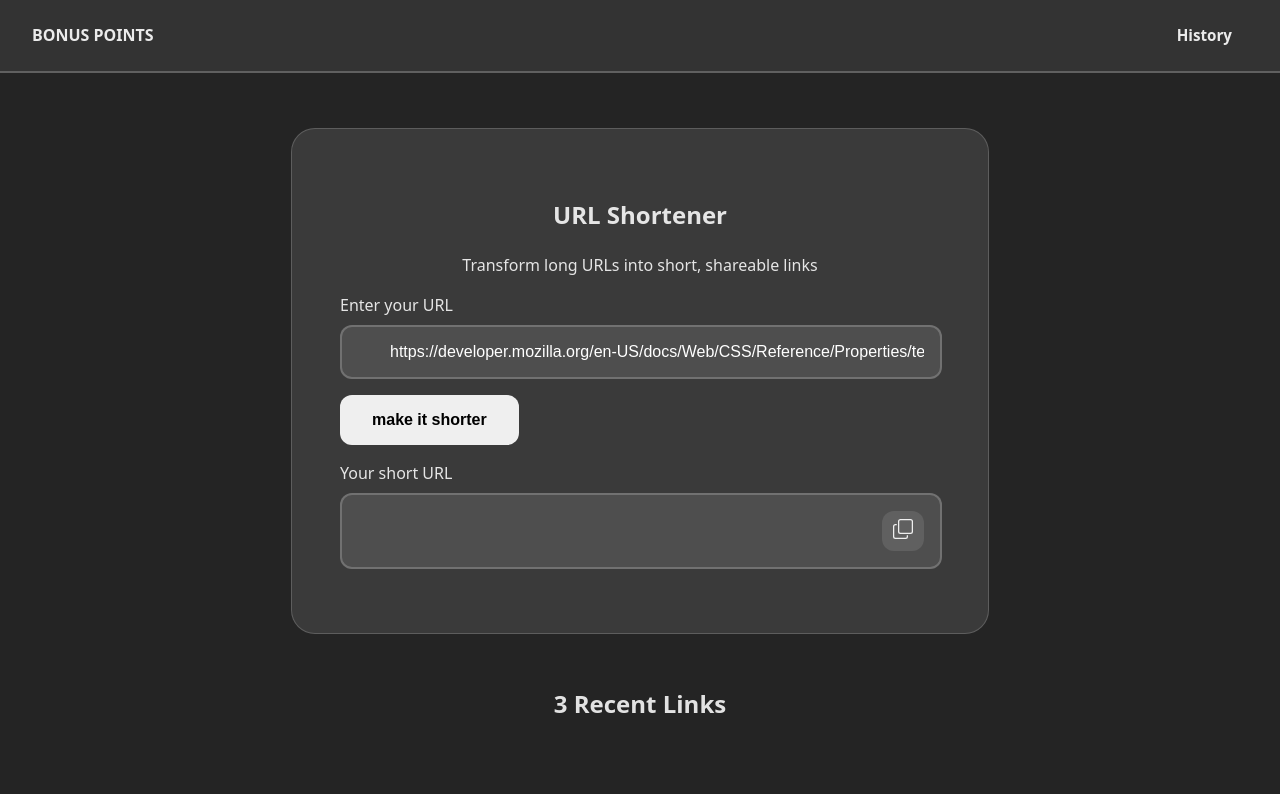
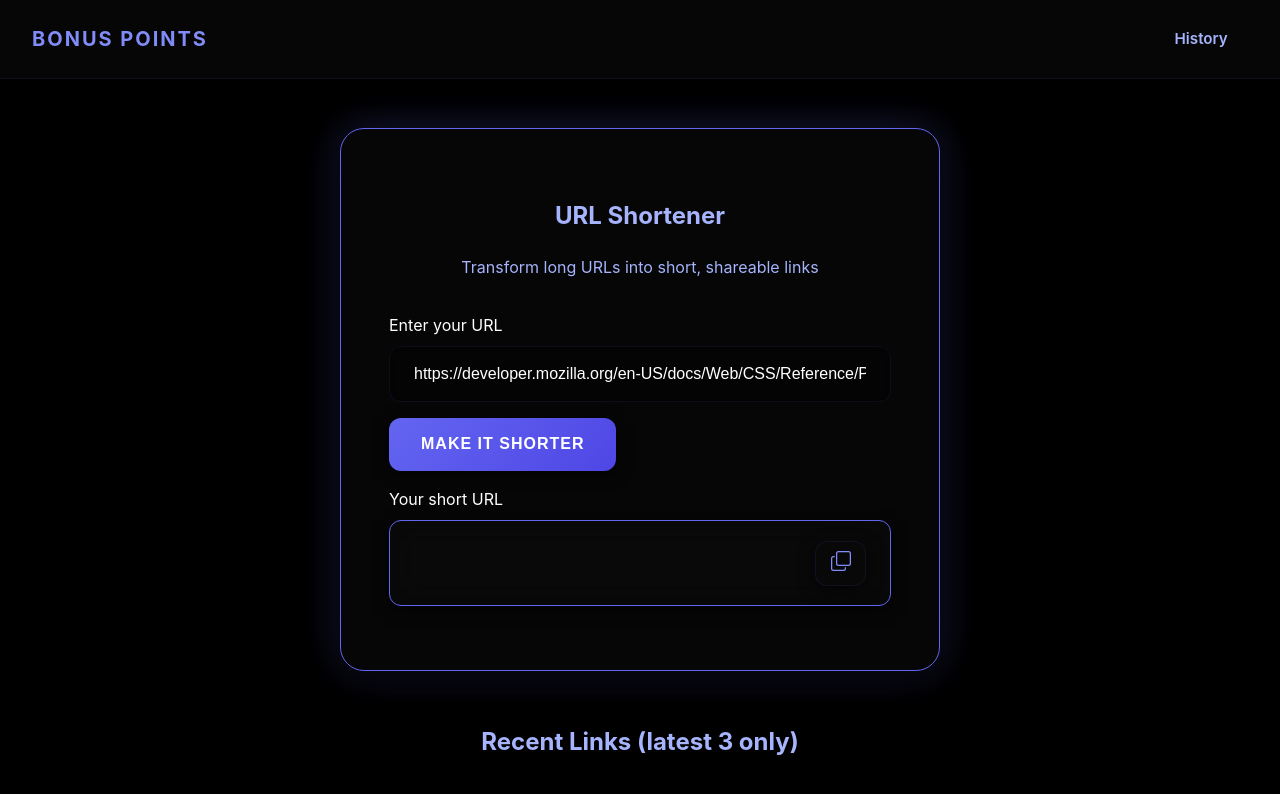
Before and after one commit to Jitkal/BonusPoints-URL-shorten, a React (Vite) app in the folder Url-shorten/: page / in a window 1280 px wide. Shown: the top 794 px of the page. Built offline with nearby package versions, Linux system fonts and the light colour scheme.

Commit message:
update UI

```diff
--- a/Url-shorten/src/components/RecentURL.jsx
+++ b/Url-shorten/src/components/RecentURL.jsx
@@ -11,7 +11,7 @@ const RecentURL=({recent})=> {
         <div id='recent'>
                 <div className='Header'>
                     <h2>
-                        3 Recent Links
+                        Recent Links (latest 3 only)
                     </h2>
                 </div>
 
--- a/Url-shorten/src/styles/App.css
+++ b/Url-shorten/src/styles/App.css
@@ -1,56 +1,84 @@
-#App{
+#App {
     flex-direction: column;
     align-items: center;
     justify-content: center;
     padding: 6rem 2rem 2rem 2rem;
     overflow: hidden;
+    min-height: 100vh;
+    background: transparent;
+    position: relative;
+    z-index: 1;
 }
-a{
-    color: rgba(255, 255, 255, 0.9);
+
+@media (max-width: 768px) {
+    #App {
+        padding: 5rem 1rem 1rem 1rem;
+    }
+}
+
+a {
+    color: var(--primary-light);
     text-decoration: none;
     cursor: pointer;
-}
-a:hover {
-    color: #ffed4e;
-    text-decoration: underline;
+    transition: var(--transition);
 }
 
-.Copy{
-    padding: 0.5rem 0.7rem;
-    border-radius: 12px;
-    border: none;
+a:hover {
+    color: var(--primary);
+    text-decoration: none;
+    filter: drop-shadow(0 0 8px var(--accent-glow));
+}
+
+.Copy {
+    padding: 0.6rem 0.9rem;
+    border-radius: var(--radius-md);
+    border: 1px solid var(--glass-border);
     cursor: pointer;
-    transition: all 0.3s ease;
+    transition: var(--transition);
     align-items: center;
     justify-content: center;
     overflow: hidden;
-    color: rgba(255, 255, 255, 0.9);
-    background: rgba(255, 255, 255, 0.1);
+    color: var(--primary-light);
+    background: var(--glass-bg);
+    backdrop-filter: var(--blur-md);
+    position: relative;
 }
+
+
+.Copy:hover {
+    background: var(--glass-hover);
+    border-color: var(--primary);
+    transform: translateY(-2px);
+    box-shadow: var(--shadow-md), var(--shadow-glow);
+}
+
 
 .loader {
     width: 16px;
     height: 16px;
     border-radius: 50%;
     display: block;
-    margin:15px auto;
+    margin: 15px auto;
     position: relative;
-    background: #FFF;
-    box-shadow: -24px 0 #FFF, 24px 0 #FFF;
+    background: var(--primary);
+    box-shadow: -24px 0 var(--primary), 24px 0 var(--primary);
     box-sizing: border-box;
     animation: shadowPulse 2s linear infinite;
 }
+
 @keyframes shadowPulse {
     33% {
-        background: #FFF;
-        box-shadow: -24px 0 #FF3D00, 24px 0 #FFF;
+        background: var(--primary);
+        box-shadow: -24px 0 var(--primary-light), 24px 0 var(--primary);
     }
+
     66% {
-        background: #FF3D00;
-        box-shadow: -24px 0 #FFF, 24px 0 #FFF;
+        background: var(--primary-light);
+        box-shadow: -24px 0 var(--primary), 24px 0 var(--primary);
     }
+
     100% {
-        background: #FFF;
-        box-shadow: -24px 0 #FFF, 24px 0 #FF3D00;
+        background: var(--primary);
+        box-shadow: -24px 0 var(--primary), 24px 0 var(--primary-light);
     }
 }
--- a/Url-shorten/src/styles/Nav.css
+++ b/Url-shorten/src/styles/Nav.css
@@ -1,47 +1,96 @@
-nav{
+nav {
     position: fixed;
     top: 0;
     left: 0;
     right: 0;
     z-index: 1000;
-    background: hsl(0, 0%, 20%);
-    border-bottom: 2px solid rgb(96, 96, 96)
+    background: var(--glass-bg);
+    backdrop-filter: var(--blur-lg);
+    border-bottom: 1px solid var(--glass-border);
+    box-shadow: var(--shadow-md);
 }
 
-.NavContainer{
-    margin: 0   ;
+.NavContainer {
+    margin: 0;
     padding: 1rem 2rem;
     display: flex;
     align-items: center;
     justify-content: space-between;
 }
 
-.NavLeft{
-    text-transform: uppercase;
-    font-weight: bold;
+@media (max-width: 768px) {
+    .NavContainer {
+        padding: 0.75rem 1rem;
+    }
 }
 
-.NavLeft:hover{
-    color: rgba(255, 255, 255, 0.9);
+.NavLeft {
+    text-transform: uppercase;
+    font-weight: 700;
+    color: var(--primary-light);
+    font-size: 1.25rem;
+    letter-spacing: 2px;
+    transition: var(--transition);
+    position: relative;
+}
+
+@media (max-width: 768px) {
+    .NavLeft {
+        font-size: 1rem;
+    }
+}
+
+.NavLeft::after {
+    content: '';
+    position: absolute;
+    bottom: -4px;
+    left: 0;
+    width: 0;
+    height: 2px;
+    background: linear-gradient(90deg, var(--primary), var(--primary-light));
+    transition: var(--transition);
+}
+
+.NavLeft:hover {
+    color: var(--primary);
     text-decoration: none;
+    filter: drop-shadow(var(--shadow-glow));
+}
+
+.NavLeft:hover::after {
+    width: 100%;
 }
 
 .NavRight a {
     display: flex;
     align-items: center;
     gap: 0.5rem;
-    color: rgba(255, 255, 255, 0.9);
+    color: var(--text-secondary);
     text-decoration: none;
     font-weight: 600;
     font-size: 0.95rem;
-    transition: all 0.3s ease;
-    padding: 0.5rem 1rem;
-    border-radius: 8px;
+    transition: var(--transition);
+    padding: 0.6rem 1.2rem;
+    border-radius: var(--radius-md);
     cursor: pointer;
+    border: 1px solid transparent;
+    background: transparent;
+    position: relative;
+    overflow: hidden;
 }
 
+@media (max-width: 768px) {
+    .NavRight a {
+        padding: 0.5rem 0.9rem;
+        font-size: 0.85rem;
+        gap: 0.3rem;
+    }
+}
+
+
 .NavRight a:hover {
-    color: white;
-    background: rgba(255, 255, 255, 0.15);
+    color: var(--primary-light);
+    border-color: var(--glass-border);
     transform: translateY(-2px);
+    box-shadow: var(--shadow-sm), 0 0 12px var(--accent-glow);
 }
--- a/Url-shorten/src/styles/RecentURL.css
+++ b/Url-shorten/src/styles/RecentURL.css
@@ -1,34 +1,107 @@
-#recent{
+#recent {
     display: flex;
     flex-direction: column;
     align-items: center;
     overflow: hidden;
+    width: 100%;
 }
-.Item{
-    background: rgba(255, 255, 255, 0.1);
-    border: 1px solid rgba(255, 255, 255, 0.18);
-    border-radius: 24px;
+
+.Item {
+    background: var(--glass-bg);
+    backdrop-filter: var(--blur-lg);
+    border: 1px solid var(--glass-border);
+    border-radius: var(--radius-lg);
     display: flex;
     justify-content: space-between;
-    padding: 1rem;
+    padding: 1.5rem;
     margin: 0.75rem 0;
     max-width: 1200px;
+    width: 100%;
+    transition: var(--transition);
+    box-shadow: var(--shadow-md);
+    position: relative;
+    overflow: hidden;
 }
-.UrlText{
+
+@media (max-width: 768px) {
+    .Item {
+        flex-direction: column;
+        padding: 1rem;
+        border-radius: var(--radius-md);
+        gap: 1rem;
+    }
+}
+
+.Item:hover {
+    border-color: var(--primary);
+    transform: translateY(-4px) translateX(4px);
+    box-shadow: var(--shadow-lg), 0 0 24px var(--accent-glow);
+    background: var(--glass-hover);
+}
+
+
+#recent .UrlText {
     display: flex;
     flex-direction: column;
     align-items: start;
-    padding: 1rem 2rem;
+    padding: 0.5rem 1rem;
+    gap: 0.75rem;
+    flex: 1;
+    min-width: 0;
+}
 
+@media (max-width: 768px) {
+    #recent .UrlText {
+        padding: 0.5rem 0;
+    }
 }
-.LongUrl{
-    font-size: 0.75rem;
-    color: rgba(255, 255, 255, 0.6);
-    letter-spacing: 0.5px;
+
+.LongUrl {
+    font-size: 0.8rem;
+    color: var(--text-tertiary);
+    letter-spacing: 0.3px;
+    word-break: break-all;
+    font-family: 'Courier New', monospace;
+    line-height: 1.5;
 }
-.ShortUrl{
-    color: #a0d8ff;
-    font-size: 0.9rem;
+
+@media (max-width: 768px) {
+    .LongUrl {
+        font-size: 0.75rem;
+    }
+}
+
+.ShortUrl {
+    color: var(--primary-light);
+    font-size: 1.1rem;
     font-weight: 600;
     text-decoration: none;
+    transition: var(--transition);
+    position: relative;
 }
+
+.ShortUrl::after {
+    content: '';
+    position: absolute;
+    bottom: -2px;
+    left: 0;
+    width: 0;
+    height: 2px;
+    background: linear-gradient(90deg, var(--primary-light), var(--primary));
+    transition: var(--transition);
+}
+
+.ShortUrl:hover {
+    color: var(--primary);
+    filter: drop-shadow(0 0 8px var(--accent-glow));
+}
+
+.ShortUrl:hover::after {
+    width: 100%;
+}
+
+@media (max-width: 768px) {
+    .ShortUrl {
+        font-size: 0.95rem;
+    }
+}
--- a/Url-shorten/src/styles/ResultURL.css
+++ b/Url-shorten/src/styles/ResultURL.css
@@ -1,19 +1,36 @@
-.InputWrapper{
+.InputWrapper {
     display: flex;
     flex-direction: column;
     gap: 0.5rem;
-    margin: 1em 0em;;
+    margin: 1em 0em;
+    width: 100%;
 }
-.ResultURL{
+
+.ResultURL {
     display: flex;
     justify-content: space-between;
     align-items: center;
-    width:89%;
-    padding: 1rem 1rem 1rem 3rem;
-    border-radius: 12px;
-    border: 2px solid rgba(255, 255, 255, 0.2);
-    background: rgba(255, 255, 255, 0.1);
-    color: white;
+    width: 100%;
+    padding: 1.2rem 1.5rem;
+    border-radius: var(--radius-md);
+    border: 1px solid var(--glass-border);
+    background: var(--glass-bg);
+    backdrop-filter: var(--blur-md);
+    color: var(--primary-light);
     font-size: 1rem;
-    transition: all 0.3s ease;
+    transition: var(--transition);
+    box-shadow: var(--shadow-md);
+    position: relative;
+    overflow: hidden;border-color: var(--primary);
 }
+
+
+@media (max-width: 768px) {
+    .ResultURL {
+        padding: 1rem;
+        font-size: 0.9rem;
+        flex-direction: column;
+        gap: 0.75rem;
+        align-items: flex-start;
+    }
+}
--- a/Url-shorten/src/styles/ShortenURL.css
+++ b/Url-shorten/src/styles/ShortenURL.css
@@ -1,55 +1,153 @@
-.Card{
+.Card {
     display: flex;
     flex-direction: column;
     align-items: center;
     padding: 2rem;
     overflow: hidden;
+    width: 100%;
 }
 
-.Container{
-    background: rgba(255, 255, 255, 0.1);
-    border-radius: 24px;
+@media (max-width: 768px) {
+    .Card {
+        padding: 1rem;
+    }
+}
+
+.Container {
+    background: var(--glass-bg);
+    backdrop-filter: var(--blur-lg);
+    border-radius: var(--radius-xl);
     padding: 3rem;
     width: 100%;
     max-width: 600px;
-    border: 1px solid rgba(255, 255, 255, 0.18);
-}
-.Header{
-    text-align: center;
+    border: 1px solid var(--glass-border);
+    box-shadow: var(--shadow-lg);
+    transition: var(--transition);
+    position: relative;
+    overflow: hidden;
+    border-color: var(--primary);
+    box-shadow: var(--shadow-lg), 0 0 40px var(--accent-glow);
 }
 
-.InputWrapper{
+
+@media (max-width: 768px) {
+    .Container {
+        padding: 2rem 1.5rem;
+        border-radius: var(--radius-lg);
+    }
+}
+
+@media (max-width: 480px) {
+    .Container {
+        padding: 1.5rem 1rem;
+        border-radius: var(--radius-lg);
+    }
+}
+
+
+.Header {
+    text-align: center;
+    color: var(--text-secondary);
+    margin-bottom: 2rem;
+    position: relative;
+}
+
+.Header h1 {
+    font-size: 2.5rem;
+    font-weight: 700;
+    background: linear-gradient(135deg, var(--primary-light), var(--primary));
+    -webkit-background-clip: text;
+    -webkit-text-fill-color: transparent;
+    background-clip: text;
+    margin-bottom: 0.5rem;
+    letter-spacing: -0.5px;
+}
+
+@media (max-width: 768px) {
+    .Header h1 {
+        font-size: 1.75rem;
+    }
+}
+
+.InputWrapper {
     display: flex;
     flex-direction: column;
     gap: 0.5rem;
-    margin: 1em 0em;;
+    margin: 1.5em 0em;
 }
 
-input{
-    width:89%;
-    padding: 1rem 1rem 1rem 3rem;
-    border-radius: 12px;
-    border: 2px solid rgba(255, 255, 255, 0.2);
-    background: rgba(255, 255, 255, 0.1);
-    color: white;
+input {
+    width: 100%;
+    padding: 1.1rem 1.5rem;
+    border-radius: var(--radius-md);
+    border: 1px solid var(--glass-border);
+    background: rgba(0, 0, 0, 0.4);
+    backdrop-filter: var(--blur-sm);
+    color: var(--text-primary);
     font-size: 1rem;
-    transition: all 0.3s ease;
+    transition: var(--transition);
+    box-shadow: inset 0 2px 8px rgba(0, 0, 0, 0.3);
 }
 
-button{
-    padding: 1rem 2rem;
-    border-radius: 12px;
+@media (max-width: 768px) {
+    input {
+        padding: 0.95rem 1.2rem;
+        font-size: 0.95rem;
+    }
+}
+
+input:focus {
+    outline: none;
+    border-color: var(--primary);
+    background: rgba(0, 0, 0, 0.6);
+    box-shadow: 0 0 0 3px var(--accent-glow), inset 0 2px 8px rgba(0, 0, 0, 0.3);
+}
+
+input::placeholder {
+    color: var(--text-tertiary);
+}
+
+button {
+    padding: 1.1rem 2rem;
+    border-radius: var(--radius-md);
     border: none;
     font-size: 1rem;
     font-weight: 600;
     cursor: pointer;
-    transition: all 0.3s ease;
+    transition: var(--transition);
     align-items: center;
     justify-content: center;
     overflow: hidden;
+    background: linear-gradient(135deg, var(--primary) 0%, var(--primary-dark) 100%);
+    color: white;
+    box-shadow: var(--shadow-md);
+    position: relative;
+    text-transform: uppercase;
+    letter-spacing: 1px;
+}
+
+
+@media (max-width: 768px) {
+    button {
+        padding: 0.95rem 1.5rem;
+        font-size: 0.95rem;
+    }
 }
 
 button:hover {
     transform: translateY(-2px);
-    box-shadow: 0 10px 25px rgba(255, 255, 255, 0.1);
+    box-shadow: var(--shadow-lg), 0 0 24px var(--accent-glow);
+    background: linear-gradient(135deg, var(--primary-light) 0%, var(--primary) 100%);
 }
+
+button:active {
+    transform: translateY(0);
+    box-shadow: var(--shadow-sm);
+}
+
+button:disabled {
+    opacity: 0.5;
+    cursor: not-allowed;
+    transform: none;
+    filter: grayscale(0.5);
+}
--- a/Url-shorten/src/styles/index.css
+++ b/Url-shorten/src/styles/index.css
@@ -1,18 +1,88 @@
 :root {
-  font-family: system-ui, Avenir, Helvetica, Arial, sans-serif;
-  line-height: 1.5;
-  font-weight: 400;
+    /* Primary Colors */
+    --primary: #6366f1;
+    --primary-light: #818cf8;
+    --primary-dark: #4f46e5;
 
-  color-scheme: light dark;
-  color: rgba(255, 255, 255, 0.87);
-  background-color: #242424;
+    /* Background Colors */
+    --bg-primary: #000000;
+    --bg-secondary: #0a0a0a;
+    --bg-tertiary: #121212;
 
-  font-synthesis: none;
-  text-rendering: optimizeLegibility;
-  -webkit-font-smoothing: antialiased;
-  -moz-osx-font-smoothing: grayscale;
+    /* Glass Effect */
+    --glass-bg: rgba(10, 10, 10, 0.6);
+    --glass-border: rgba(99, 102, 241, 0.1);
+    --glass-hover: rgba(99, 102, 241, 0.15);
+
+    /* Text Colors */
+    --text-primary: #ffffff;
+    --text-secondary: #a5b4fc;
+    --text-tertiary: rgba(165, 180, 252, 0.6);
+
+    /* Accent Colors */
+    --accent: #6366f1;
+    --accent-glow: rgba(99, 102, 241, 0.3);
+
+    /* Shadow */
+    --shadow-sm: 0 2px 8px rgba(0, 0, 0, 0.4);
+    --shadow-md: 0 4px 16px rgba(0, 0, 0, 0.6);
+    --shadow-lg: 0 8px 32px rgba(0, 0, 0, 0.8);
+    --shadow-glow: 0 0 20px var(--accent-glow);
+
+    /* Border Radius */
+    --radius-sm: 8px;
+    --radius-md: 12px;
+    --radius-lg: 16px;
+    --radius-xl: 24px;
+
+    /* Transitions */
+    --transition: all 0.3s cubic-bezier(0.4, 0, 0.2, 1);
+
+    /* Blur */
+    --blur-sm: blur(10px);
+    --blur-md: blur(16px);
+    --blur-lg: blur(24px);
+
+    font-family: 'Inter', system-ui, -apple-system, BlinkMacSystemFont, 'Segoe UI', Roboto, Oxygen, Ubuntu, Cantarell, sans-serif;
+    line-height: 1.6;
+    font-weight: 400;
+    color-scheme: dark;
+    color: var(--text-primary);
+    font-synthesis: none;
+    text-rendering: optimizeLegibility;
+    -webkit-font-smoothing: antialiased;
+    -moz-osx-font-smoothing: grayscale;
 }
-body{
-  padding: 0;
-  margin: 0;
+
+* {
+    box-sizing: border-box;
 }
+
+body {
+    padding: 0;
+    margin: 0;
+    min-height: 100vh;
+    background: var(--bg-primary);
+    background-attachment: fixed;
+    position: relative;
+    overflow-x: hidden;
+}
+
+/* Scrollbar Styling */
+::-webkit-scrollbar {
+    width: 10px;
+}
+
+::-webkit-scrollbar-track {
+    background: var(--bg-secondary);
+}
+
+::-webkit-scrollbar-thumb {
+    background: var(--primary-dark);
+    border-radius: 5px;
+    border: 2px solid var(--bg-secondary);
+}
+
+::-webkit-scrollbar-thumb:hover {
+    background: var(--primary);
+}
```
Also changed, not shown: Url-shorten/src/styles/HistoryURL.css (+122 -26 lines), Url-shorten/src/styles/LinkTo.css (+52 -7 lines).
